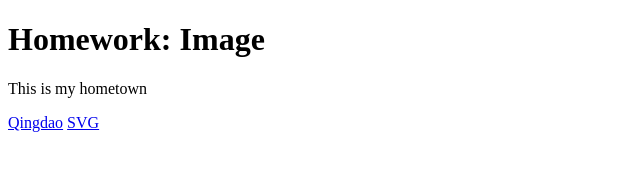
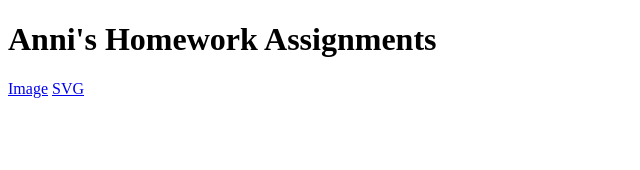
Before and after one commit to annixu/annixu.github.io, a plain HTML site: page index.html in a window 1280 px wide. Shown: the whole page, without its empty margins (0-640 px from the left). Drawn offline with Linux system fonts and the light colour scheme.

Commit message:
edited homepage

```diff
--- a/index.html
+++ b/index.html
@@ -8,12 +8,10 @@
 
     <body>
 
-            <h1>Homework: Image</h1>
+            <h1>Anni's Homework Assignments</h1>
 
+        <a href ="Homework/Inline Image QD.html">Image</a>
 
-        <p>This is my hometown</p>
-
-        <a href ="Homework/Inline Image QD.html">Qingdao</a>
         <a href ="https://annixu.github.io/Homework/CSS Assignment.html">SVG</a>
 
     </body>
```
